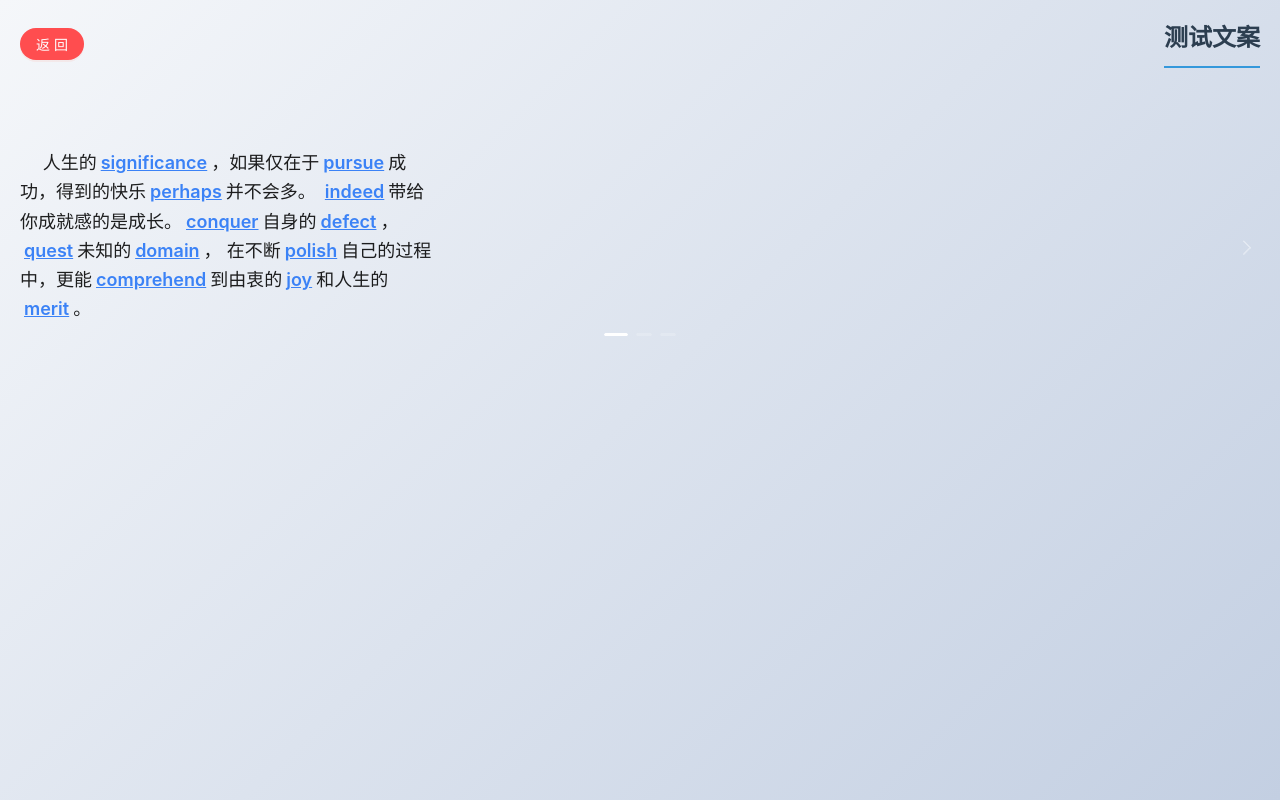
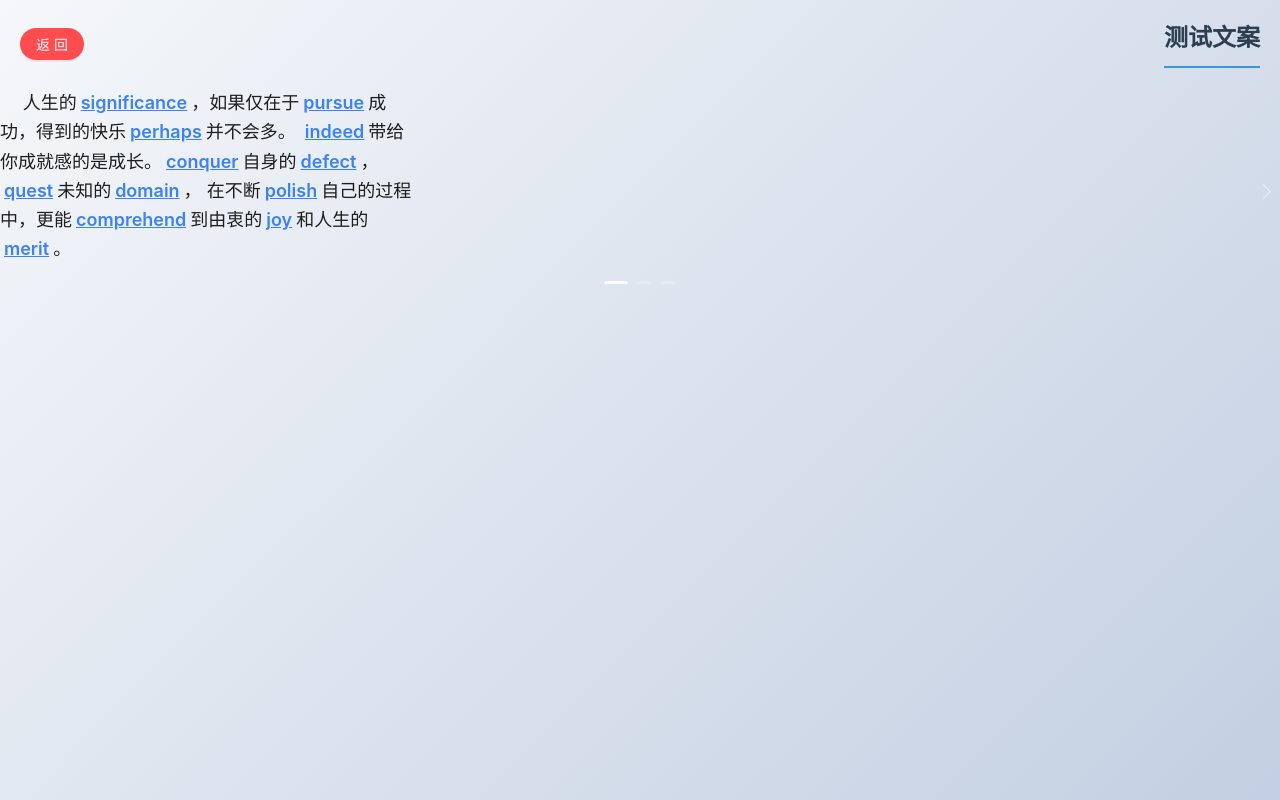
Before and after one commit to belos-street/vocab-craft, a Next.js app: page /scene in a window 1280 px wide. Built offline with nearby package versions, Linux system fonts and the light colour scheme; what @ant-design/nextjs-registry would draw is missing.

Commit message:
feat: 美化页面样式

```diff
--- a/src/app/globals.css
+++ b/src/app/globals.css
@@ -7,6 +7,7 @@ body {
   margin: 0;
   background: linear-gradient(135deg, #f5f7fa 0%, #c3cfe2 100%);
   min-height: 100vh;
+  overflow: hidden;
 }
 
 .home--title {
@@ -73,3 +74,32 @@ body {
 .text-indent-2ch {
   text-indent: 2ch;
 }
+
+/* 滚动条整体部分 */
+::-webkit-scrollbar {
+  width: 10px;
+  height: 10px;
+}
+
+/* 滚动条轨道 */
+::-webkit-scrollbar-track {
+  background: rgba(245, 247, 250);
+  border-radius: 5px;
+}
+
+/* 滚动条滑块 */
+::-webkit-scrollbar-thumb {
+  background: #3498db;
+  border-radius: 5px;
+  border: 2px solid rgba(245, 247, 250);
+}
+
+/* 滚动条滑块悬停效果 */
+::-webkit-scrollbar-thumb:hover {
+  background: #3498db;
+}
+
+/* 滚动条滑块激活状态 */
+::-webkit-scrollbar-thumb:active {
+  background: #1abc9c;
+}
--- a/src/app/scene/page.tsx
+++ b/src/app/scene/page.tsx
@@ -80,14 +80,14 @@ export default function Scene() {
   }
 
   return (
-    <div className="w-screen h-screen flex flex-col gap-12 p-5">
-      <header className="flex justify-between items-center mb-8">
+    <div className="w-screen h-screen flex flex-col">
+      <header className="flex justify-between items-center p-5">
         <Button color="danger" variant="solid" shape="round">
           返回
         </Button>
         <h2 className="sub-title">测试文案</h2>
       </header>
-      <Carousel arrows infinite={false} adaptiveHeight={true}>
+      <Carousel arrows infinite={false} adaptiveHeight draggable>
         {/* 第一页 */}
         <Page1 article={pageData.article} />
         {/* 第二页 */}
--- a/src/app/scene/page1.tsx
+++ b/src/app/scene/page1.tsx
@@ -8,7 +8,7 @@ const Page1: React.FC<Page1Props> = ({ article }) => {
   const parts = article.split(/(\[[^\]]+\])/)
 
   return (
-    <div className="scene-content flex flex-wrap justify-center self-center max-w-[420px] text-lg leading-relaxed text-indent-2ch pb-6">
+    <div className="scene-content flex flex-wrap justify-center self-center max-w-[420px] text-lg leading-relaxed text-indent-2ch pb-8">
       <p className="text-i">
         {parts.map((part, index) => {
           if (part.startsWith('[') && part.endsWith(']')) {
--- a/src/app/scene/page2.tsx
+++ b/src/app/scene/page2.tsx
@@ -17,7 +17,7 @@ type Page2Props = {
 
 const Page2: React.FC<Page2Props> = ({ wordData }) => {
   return (
-    <div className="scene-content flex flex-wrap justify-center self-center max-w-[420px] text-lg pb-6">
+    <div className="scene-content flex flex-wrap justify-center self-center text-lg max-h-[calc(100vh-80px)] overflow-y-auto pb-8">
       <ul className="list-disc pl-6">
         {wordData.map((item, index) => (
           <li key={index} className="mb-4">
```
